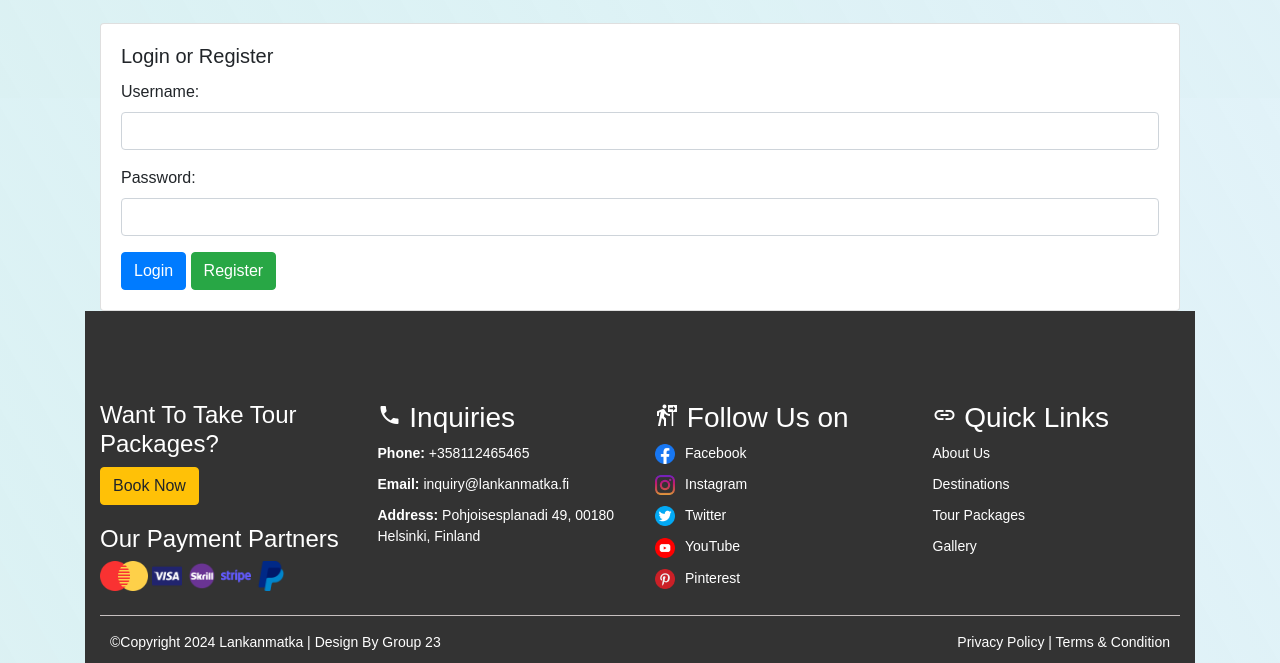
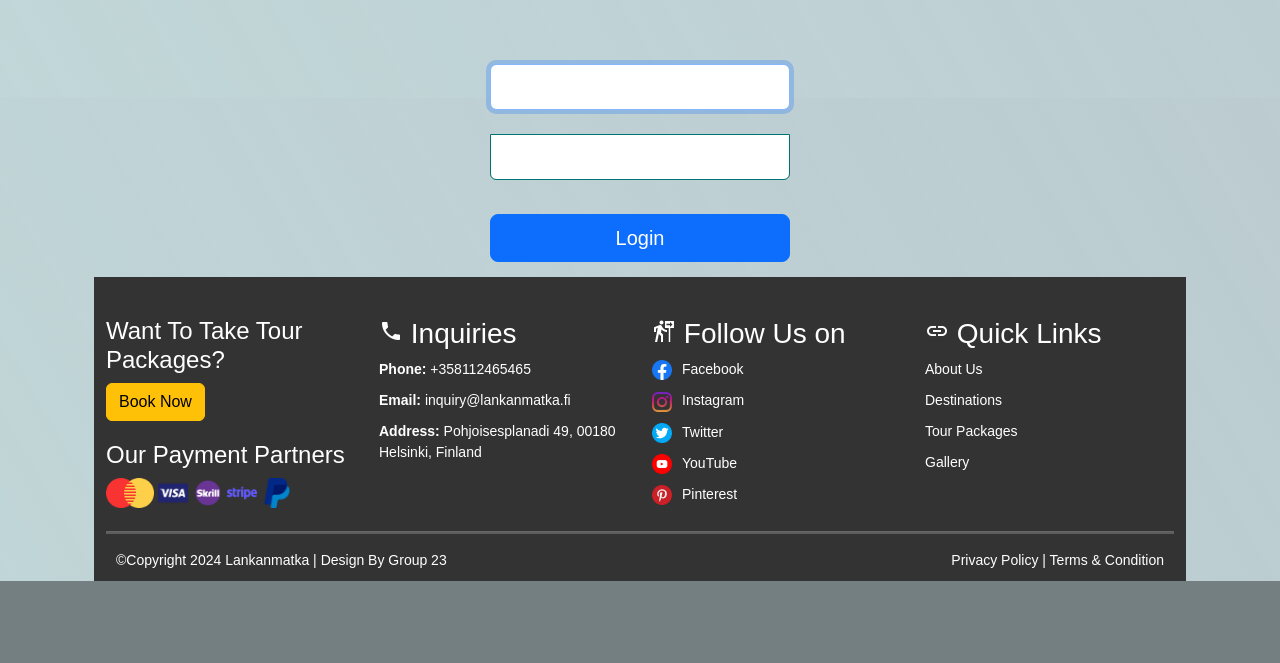
Before and after one commit to kcdissanayaka/PHPWebev, a PHP site: page /login.php in a window 1280 px wide. Shown: the part 702-1365 px from the top of the page. After the commit the page ends 1283 px from the top, so only its background shows below. Run offline with PHP 8.4, Linux system fonts and the light colour scheme; data that the repository does not hold is empty; some libraries are stand-ins or nearby versions; some web fonts are replaced.

Commit message:
Login page modified

```diff
--- a/login.php
+++ b/login.php
@@ -1,115 +1,100 @@
 <?php
-    $title ="Registered Users Login Page";
    include 'header.php';
+   ob_start();
+   session_start();
 ?>
 
-<?php
-session_start();
+<html lang="en">
 
-function registerUser($username, $password) {
-    $hashedPassword = password_hash($password, PASSWORD_DEFAULT);
+<head>
+   <title>LankanMatka Customer Login Page</title>
+   <link href="css/bootstrap.min.css" rel="stylesheet">
 
-    $_SESSION['users'][$username] = ['username' => $username, 'password' => $hashedPassword];
+   <style>
+      body {
+         padding-top: 40px;
+         padding-bottom: 40px;
+         background-color: #ADABAB;
       }
 
-function loginUser($username, $password) {
-    if (isset($_SESSION['users'][$username])) {
-        $hashedPassword = $_SESSION['users'][$username]['password'];
-        if (password_verify($password, $hashedPassword)) {
-            $_SESSION['logged_in_user'] = $username;
-            return true;
-        }
-    }
-    return false;
+      .form-signin {
+         max-width: 330px;
+         padding: 15px;
+         margin: 0 auto;
+         color: #017572;
       }
 
-function isLoggedIn() {
-    return isset($_SESSION['logged_in_user']);
+      .form-signin .form-signin-heading,
+      .form-signin .checkbox {
+         margin-bottom: 10px;
       }
 
-function getLoggedInUser() {
-    return $_SESSION['logged_in_user'] ?? null;
+      .form-signin .checkbox {
+         font-weight: normal;
       }
 
-function logoutUser() {
-    unset($_SESSION['logged_in_user']);
+      .form-signin .form-control {
+         position: relative;
+         height: auto;
+         -webkit-box-sizing: border-box;
+         -moz-box-sizing: border-box;
+         box-sizing: border-box;
+         padding: 10px;
+         font-size: 16px;
       }
 
-if ($_SERVER['REQUEST_METHOD'] === 'POST') {
-    if (isset($_POST['register'])) {
-        $username = $_POST['username'];
-        $password = $_POST['password'];
-        registerUser($username, $password);
-    } elseif (isset($_POST['login'])) {
-        $username = $_POST['username'];
-        $password = $_POST['password'];
-        if (loginUser($username, $password)) {
-            header('Location: ' . $_SERVER['PHP_SELF']);
-            exit;
+      .form-signin .form-control:focus {
+         z-index: 2;
       }
-    } elseif (isset($_POST['logout'])) {
-        logoutUser();
-        header('Location: ' . $_SERVER['PHP_SELF']);
-        exit;
+
+      .form-signin input[type="email"] {
+         margin-bottom: -1px;
+         border-bottom-right-radius: 0;
+         border-bottom-left-radius: 0;
+         border-color: #017572;
+      }
+
+      .form-signin input[type="password"] {
+         margin-bottom: 10px;
+         border-top-left-radius: 0;
+         border-top-right-radius: 0;
+         border-color: #017572;
+      }
+
+      h2 {
+         text-align: center;
+         color: #017572;
+      }
+   </style>
+</head>
+
+<body>
+   <h2>Enter Username and Password</h2>
+   <div class="container form-signin">
+      <?php
+         $msg = '';
+         if (isset($_POST['login']) && !empty($_POST['username']) && !empty($_POST['password'])) {
+            if ($_POST['username'] == '' && $_POST['password'] == '') {
+               $_SESSION['valid'] = true;
+               $_SESSION['timeout'] = time();
+               $_SESSION['username'] = '';
+               echo 'Welcome to Your LankanMatka Web Portal..!!';
+            } else {
+               $msg = 'Wrong username or password';
             }
          }
       ?>
+   </div> <!-- /container -->
 
-<!DOCTYPE html>
-<html lang="en">
-<head>
-    <meta charset="UTF-8">
-    <meta name="viewport" content="width=device-width, initial-scale=1.0">
-    <title>User Management</title>
-    <link rel="stylesheet" href="https://stackpath.bootstrapcdn.com/bootstrap/4.3.1/css/bootstrap.min.css">
-    <style>
-        body {
-            font-family: Arial, sans-serif;
-            background-color: #f8f9fa;
-        }
-        .container {
-            margin-top: 50px;
-        }
-        .welcome-message {
-            margin-top: 20px;
-            font-weight: bold;
-        }
-    </style>
-</head>
-<body>
    <div class="container">
-        <?php if (isLoggedIn()): ?>
-            <div class="alert alert-success welcome-message" role="alert">
-                Welcome, <?php echo getLoggedInUser(); ?>!
-                <form method="post">
-                    <button type="submit" name="logout" class="btn btn-danger">Logout</button>
+      <form class="form-signin" role="form" action="<?php echo htmlspecialchars($_SERVER['PHP_SELF']); ?>" method="post">
+         <h4 class="form-signin-heading"><?php echo $msg; ?></h4>
+         <input type="text" class="form-control" required autofocus><br>
+         <input type="password" class="form-control" required><br>
+         <button class="btn btn-lg btn-primary btn-block" type="submit" name="login">Login</button>
       </form>
+
+      <?php include 'footer.php'; ?>
    </div>
-        <?php else: ?>
-            <div class="card">
-                <div class="card-body">
-                    <h5 class="card-title">Login or Register</h5>
-                    <form method="post">
-                        <div class="form-group">
-                            <label for="username">Username:</label>
-                            <input type="text" name="username" class="form-control" required>
-                        </div>
-                        <div class="form-group">
-                            <label for="password">Password:</label>
-                            <input type="password" name="password" class="form-control" required>
-                        </div>
-                        <button type="submit" name="login" class="btn btn-primary">Login</button>
-                        <button type="submit" name="register" class="btn btn-success">Register</button>
-                    </form>
-                </div>
-            </div>
-        <?php endif; ?>
-    </div>
-
-    <script src="https://code.jquery.com/jquery-3.3.1.slim.min.js"></script>
-    <script src="https://cdnjs.cloudflare.com/ajax/libs/popper.js/1.14.7/umd/popper.min.js"></script>
-    <script src="https://stackpath.bootstrapcdn.com/bootstrap/4.3.1/js/bootstrap.min.js"></script>
 </body>
 </html>
-
-<?php include 'footer.php'; ?>
```
Lines whose indentation alone changed are shown as unchanged.
